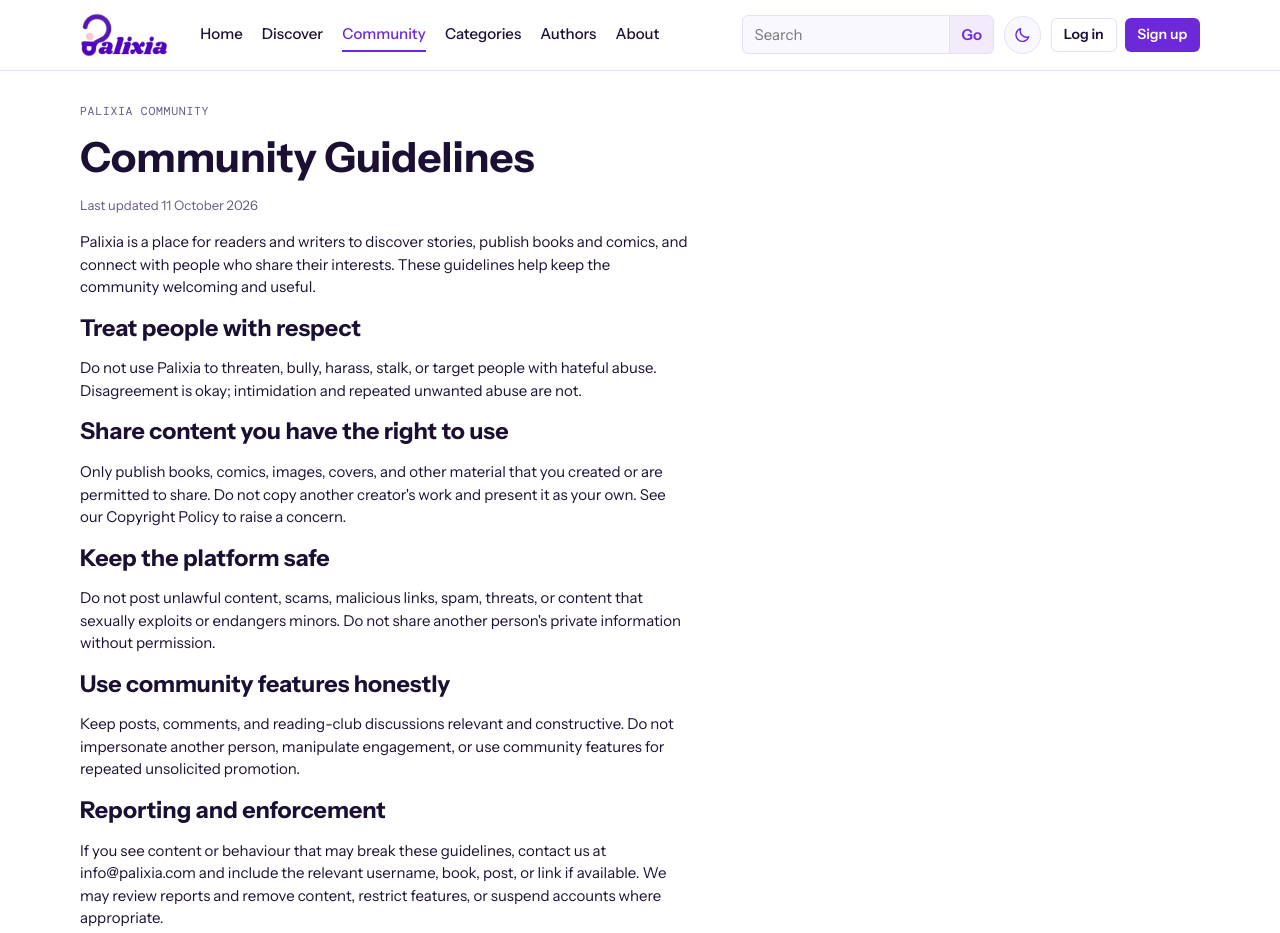
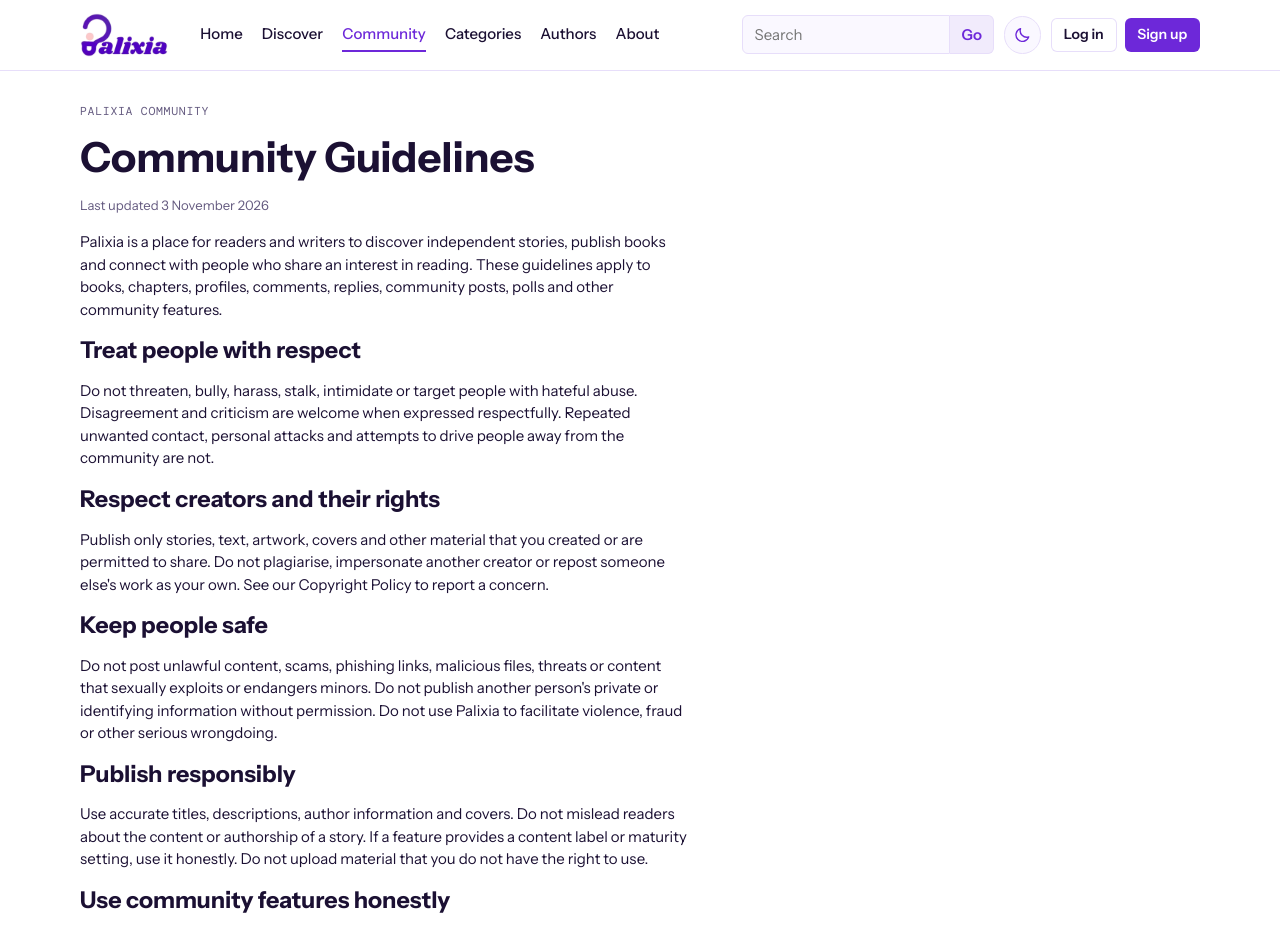
Before and after one commit to palixaentertainment-sketch/palixa-site, a Next.js app: page /community-guidelines in a window 1280 px wide. Shown: the top 933 px of the page. Built offline with nearby package versions, Linux system fonts and the light colour scheme; no server answers; the database is empty.

Commit message:
Update Palixia public information and policies

```diff
--- a/app/community-guidelines/page.js
+++ b/app/community-guidelines/page.js
@@ -1,29 +1,35 @@
-export const metadata = { title: 'Community Guidelines' };
+export const metadata = {
+  title: 'Community Guidelines',
+  description: 'Standards for respectful reading, publishing and participation in the Palixia community.',
+};
 
 export default function CommunityGuidelines() {
   return (
     <article className="stack narrow legal">
       <p className="mono">PALIXIA COMMUNITY</p>
       <h1 className="h1">Community Guidelines</h1>
-      <p className="fine">Last updated 11 October 2026</p>
-      <p>Palixia is a place for readers and writers to discover stories, publish books and comics, and connect with people who share their interests. These guidelines help keep the community welcoming and useful.</p>
+      <p className="fine">Last updated 3 November 2026</p>
+      <p>Palixia is a place for readers and writers to discover independent stories, publish books and connect with people who share an interest in reading. These guidelines apply to books, chapters, profiles, comments, replies, community posts, polls and other community features.</p>
 
       <h2 className="h2">Treat people with respect</h2>
-      <p>Do not use Palixia to threaten, bully, harass, stalk, or target people with hateful abuse. Disagreement is okay; intimidation and repeated unwanted abuse are not.</p>
+      <p>Do not threaten, bully, harass, stalk, intimidate or target people with hateful abuse. Disagreement and criticism are welcome when expressed respectfully. Repeated unwanted contact, personal attacks and attempts to drive people away from the community are not.</p>
 
-      <h2 className="h2">Share content you have the right to use</h2>
-      <p>Only publish books, comics, images, covers, and other material that you created or are permitted to share. Do not copy another creator's work and present it as your own. See our Copyright Policy to raise a concern.</p>
+      <h2 className="h2">Respect creators and their rights</h2>
+      <p>Publish only stories, text, artwork, covers and other material that you created or are permitted to share. Do not plagiarise, impersonate another creator or repost someone else's work as your own. See our <a href="/copyright">Copyright Policy</a> to report a concern.</p>
 
-      <h2 className="h2">Keep the platform safe</h2>
-      <p>Do not post unlawful content, scams, malicious links, spam, threats, or content that sexually exploits or endangers minors. Do not share another person's private information without permission.</p>
+      <h2 className="h2">Keep people safe</h2>
+      <p>Do not post unlawful content, scams, phishing links, malicious files, threats or content that sexually exploits or endangers minors. Do not publish another person's private or identifying information without permission. Do not use Palixia to facilitate violence, fraud or other serious wrongdoing.</p>
+
+      <h2 className="h2">Publish responsibly</h2>
+      <p>Use accurate titles, descriptions, author information and covers. Do not mislead readers about the content or authorship of a story. If a feature provides a content label or maturity setting, use it honestly. Do not upload material that you do not have the right to use.</p>
 
       <h2 className="h2">Use community features honestly</h2>
-      <p>Keep posts, comments, and reading-club discussions relevant and constructive. Do not impersonate another person, manipulate engagement, or use community features for repeated unsolicited promotion.</p>
+      <p>Keep posts, comments, replies and discussions relevant and constructive. Do not impersonate others, create fake engagement, manipulate reads, likes, follows, polls or other activity, or use community features for spam and repeated unsolicited promotion. Respect other users' boundaries and the purpose of each feature.</p>
 
       <h2 className="h2">Reporting and enforcement</h2>
-      <p>If you see content or behaviour that may break these guidelines, contact us at <a href="mailto:info@palixia.com">info@palixia.com</a> and include the relevant username, book, post, or link if available. We may review reports and remove content, restrict features, or suspend accounts where appropriate.</p>
+      <p>If you see content or behaviour that may break these guidelines, email <a href="mailto:info@palixia.com?subject=Community%20Report">info@palixia.com</a>. Include the relevant username, book, chapter, post or link and explain the concern. We may review reports and take action proportionate to the issue, including removing content, restricting features or suspending accounts. Where reasonably practical, users affected by an enforcement decision may contact us to request a review.</p>
 
-      <p className="fine">These guidelines describe Palixia's intended community standards and may be updated as features develop. They work alongside our Terms of Service and applicable law.</p>
+      <p>These guidelines work alongside our <a href="/terms">Terms of Service</a>, <a href="/copyright">Copyright Policy</a> and applicable law. We may update them as Palixia and its features develop.</p>
     </article>
   );
 }
```
